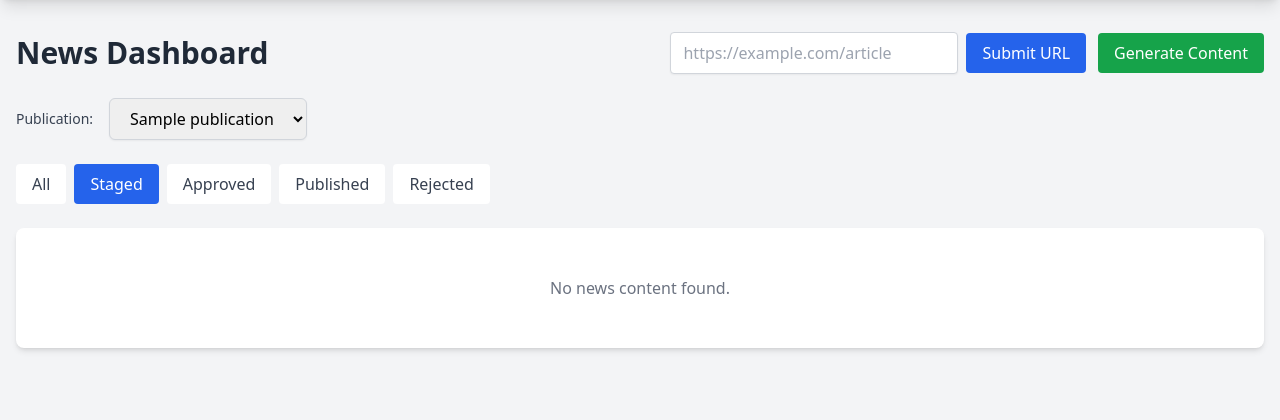
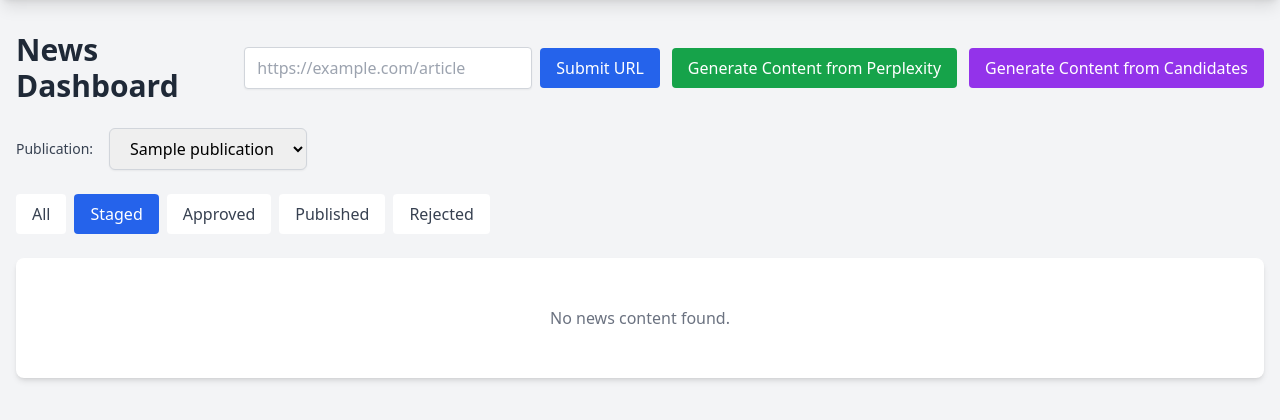
Before and after one commit to asmith-watt/Watt-news, a Flask app: page /dashboard in a window 1280 px wide. Shown: the part 60-480 px from the top of the page. Run offline with Flask 3, Linux system fonts and the light colour scheme; a user stored in the database is signed in; tables that the repository leaves empty hold one stand-in row (values such as "Sample post"); parts of the project's set-up code (start-up, migrations or seed data) failed here and were passed over; some libraries are stand-ins or nearby versions.

Commit message:
New button to kick off candidate workflow in app

```diff
--- a/app/main/routes.py
+++ b/app/main/routes.py
@@ -355,6 +355,55 @@ def trigger_content_workflow(id):
     db.session.commit()
 
     return redirect(url_for('main.dashboard', publication_id=id, workflow_id=workflow_id))
+
+
+@bp.route('/publication/<int:id>/trigger-candidate-content-workflow', methods=['POST'])
+@login_required
+def trigger_candidate_content_workflow(id):
+    publication = Publication.query.get_or_404(id)
+
+    if not current_user.has_role('admin') and not current_user.has_publication_access(id):
+        flash('Access denied', 'error')
+        return redirect(url_for('main.dashboard'))
+
+    workflow_url = current_app.config.get('N8N_CANDIDATE_CONTENT_WORKFLOW_URL')
+    if not workflow_url:
+        flash('Candidate content workflow URL is not configured. Set N8N_CANDIDATE_CONTENT_WORKFLOW_URL environment variable.', 'error')
+        return redirect(url_for('main.dashboard', publication_id=id))
+
+    workflow_id = str(uuid.uuid4())
+    workflow_run = WorkflowRun(
+        id=workflow_id,
+        publication_id=publication.id,
+        triggered_by_id=current_user.id,
+        workflow_type='candidate_content_generation',
+        status='pending'
+    )
+    db.session.add(workflow_run)
+    db.session.commit()
+
+    try:
+        requests.get(
+            workflow_url,
+            params={
+                'publication_id': publication.id,
+                'workflow_id': workflow_id
+            },
+            timeout=0.5
+        )
+    except requests.exceptions.Timeout:
+        pass
+    except requests.exceptions.RequestException as e:
+        workflow_run.status = 'failed'
+        workflow_run.message = str(e)
+        db.session.commit()
+        flash(f'Failed to trigger workflow: {str(e)}', 'error')
+        return redirect(url_for('main.dashboard', publication_id=id))
+
+    workflow_run.status = 'running'
+    db.session.commit()
+
+    return redirect(url_for('main.dashboard', publication_id=id, workflow_id=workflow_id, workflow_type='candidate_content_generation'))
 
 
 @bp.route('/publication/<int:id>/submit-url-workflow', methods=['POST'])
--- a/app/templates/main/dashboard.html
+++ b/app/templates/main/dashboard.html
@@ -16,9 +16,16 @@
         </form>
         <form method="POST" action="{{ url_for('main.trigger_content_workflow', id=current_publication.id) }}"
               class="inline"
-              onsubmit="return confirm('Trigger content generation workflow for {{ current_publication.name }}?');">
-            <button type="submit" class="px-4 py-2 bg-green-600 text-white rounded hover:bg-green-700">
-                Generate Content
+              onsubmit="return confirm('Trigger Perplexity content generation workflow for {{ current_publication.name }}?');">
+            <button type="submit" class="px-4 py-2 bg-green-600 text-white rounded hover:bg-green-700 whitespace-nowrap">
+                Generate Content from Perplexity
+            </button>
+        </form>
+        <form method="POST" action="{{ url_for('main.trigger_candidate_content_workflow', id=current_publication.id) }}"
+              class="inline"
+              onsubmit="return confirm('Trigger candidate content generation workflow for {{ current_publication.name }}?');">
+            <button type="submit" class="px-4 py-2 bg-purple-600 text-white rounded hover:bg-purple-700 whitespace-nowrap">
+                Generate Content from Candidates
             </button>
         </form>
     </div>
@@ -224,9 +231,9 @@ document.addEventListener('DOMContentLoaded', function() {
     if (workflowId) {
         currentWorkflowId = workflowId;
         const workflowType = getUrlParam('workflow_type');
-        const runningMsg = workflowType === 'submit_url'
-            ? 'Article-from-URL workflow is running...'
-            : 'Content generation workflow is running...';
+        let runningMsg = 'Content generation workflow is running...';
+        if (workflowType === 'submit_url') runningMsg = 'Article-from-URL workflow is running...';
+        else if (workflowType === 'candidate_content_generation') runningMsg = 'Candidate content generation workflow is running...';
         showWorkflowStatus('running', runningMsg);
         // Poll every 3 seconds
         pollWorkflowStatus(workflowId, runningMsg);
--- a/config.py
+++ b/config.py
@@ -32,6 +32,7 @@ class Config:
     N8N_IMAGE_WORKFLOW_URL = os.environ.get('N8N_IMAGE_WORKFLOW_URL')
     N8N_AUDIT_WORKFLOW_URL = os.environ.get('N8N_AUDIT_WORKFLOW_URL')
     N8N_SUBMIT_URL_WORKFLOW_URL = os.environ.get('N8N_SUBMIT_URL_WORKFLOW_URL')
+    N8N_CANDIDATE_CONTENT_WORKFLOW_URL = os.environ.get('N8N_CANDIDATE_CONTENT_WORKFLOW_URL')
 
     # Celery Configuration
     _redis_url = os.environ.get('REDIS_URL') or os.environ.get('CELERY_BROKER_URL') or 'redis://localhost:6379/0'
```
